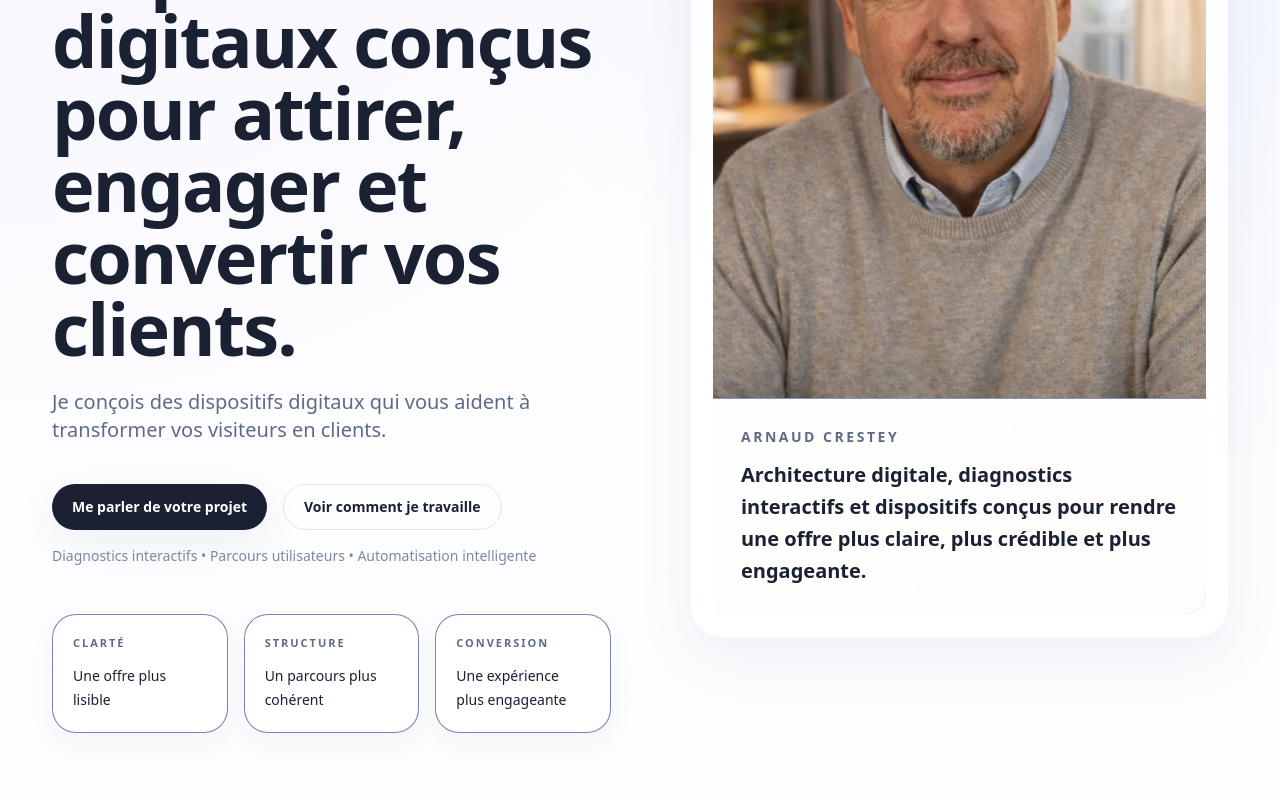
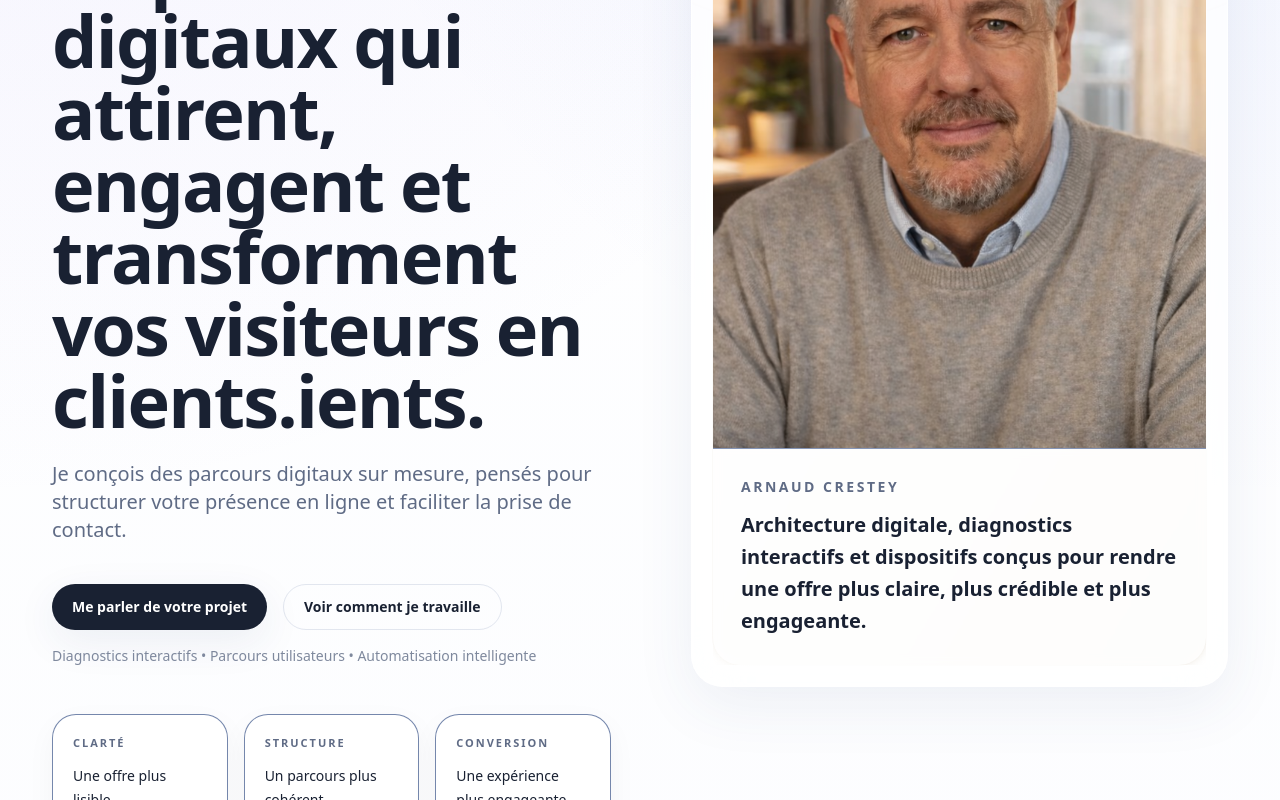
Before and after one commit to arnaudcrestey/portail-site-vitrine, a Next.js app: page / in a window 1280 px wide. Shown: the part 528-1328 px from the top of the page. Built offline with nearby package versions, Linux system fonts and the light colour scheme.

Commit message:
Update hero.tsx

```diff
--- a/components/hero.tsx
+++ b/components/hero.tsx
@@ -9,11 +9,11 @@ export function HomeHero() {
           <span className="section-eyebrow">Concepteur de systèmes numériques</span>
 
           <h1 className="mt-6 max-w-3xl text-balance text-5xl font-semibold leading-[0.98] sm:text-6xl lg:text-7xl">
-  Développez votre activité avec des dispositifs digitaux conçus pour attirer, engager et convertir vos clients.
+  Développez votre activité avec des dispositifs digitaux qui attirent, engagent et transforment vos visiteurs en clients.ients.
 </h1>
 
           <p className="mt-6 max-w-2xl text-lg leading-8 text-slate sm:text-xl">
-          Je conçois des dispositifs digitaux qui vous aident à transformer vos visiteurs en clients.
+          Je conçois des parcours digitaux sur mesure, pensés pour structurer votre présence en ligne et faciliter la prise de contact.
           </p>
 
           <div className="mt-10 flex flex-col gap-4 sm:flex-row">
```
